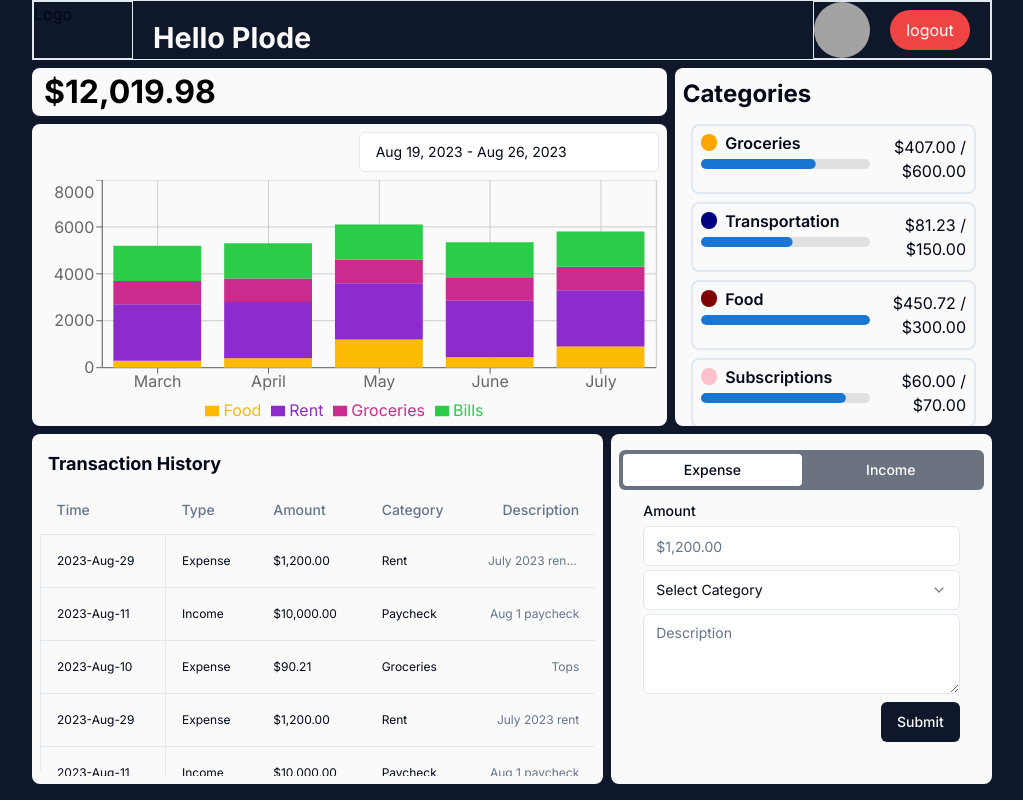
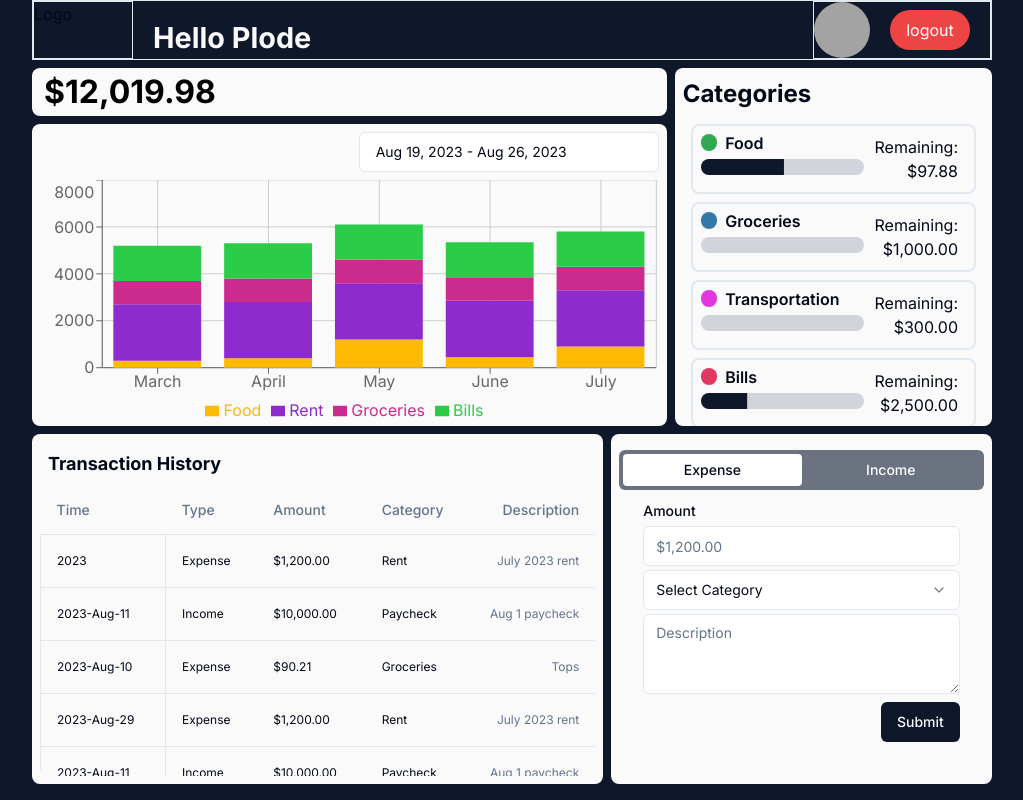
Before and after one commit to plode-v/moeny-tracker, a Next.js app: page /dashboard in a window 1280 px wide. Shown: the whole page, without its empty margins (128-1151 px from the left). Built offline with nearby package versions, Linux system fonts and the light colour scheme.

Commit message:
update overall data

```diff
--- a/components/CategoryChart.tsx
+++ b/components/CategoryChart.tsx
@@ -1,67 +1,18 @@
-import React from 'react'
+import React, { useState } from 'react'
 import { currencyFormat } from '@/lib/utils'
 import { LinearProgress, linearProgressClasses, styled } from '@mui/material'
 import { ScrollArea } from './ui/scroll-area'
-import { Button } from './ui/button'
+import { categories, data } from "@/constants/data"
+import { cn } from '@/lib/utils'
+
+import { Progress } from './ui/progress'
+
+type CategoryExpenses = { [key: string]: number };
 
 const CategoryChart = () => {
 
-    const amountUsed = [
-        {
-            id: 1,
-            amount: 407,
-            category: "Groceries",
-            budget: 600,
-            color: "#FFA500"
-        },
-        {
-            id: 2,
-            amount: 81.23,
-            category: "Transportation",
-            budget: 150,
-            color: "navy"
-        },
-        {
-            id: 3,
-            amount: 450.72,
-            category: "Food",
-            budget: 300,
-            color: "maroon"
+    const [progress, setProgress] = useState<number>();
 
-        },
-        {
-            id: 4,
-            amount: 60,
-            category: "Subscriptions",
-            budget: 70,
-            color: "pink"
-
-        },
-        {
-            id: 5,
-            amount: 418.14,
-            category: "Travel",
-            budget: 450,
-            color: "red"
-
-        },
-        {
-            id: 6,
-            amount: 113.38,
-            category: "Shopping",
-            budget: 120,
-            color: "purple"
-
-        },
-        {
-            id: 7,
-            amount: 5000,
-            category: "Investment",
-            budget: 5000,
-            color: "green"
-
-        }
-    ]
 
     const BorderLinearProgress = styled(LinearProgress)(({ theme }) => ({
         height: 10,
@@ -77,43 +28,89 @@ const CategoryChart = () => {
 
     const handleModal = () => {
         // TODO: show category details on click (modal)
-        alert("Modal")
+        alert()
     }
 
+    const categoryExpenses: CategoryExpenses = {}
+
+    data.forEach((expense) => {
+        if (!categoryExpenses[expense.category]) {
+            categoryExpenses[expense.category] = 0
+        }
+        categoryExpenses[expense.category] += expense.amount;
+
+    })
+
   return (
+    // <ScrollArea className='w-1/3 ml-2 mb-1 mt-2 mr-4 lg:mr-0 rounded-lg bg-neutral-50 overflow-auto category'>
+    //     <h1 className='2xl:my-5 2xl:mx-3 font-bold lg:text-[1.5rem] m-2'>
+    //         Categories
+    //     </h1>
+    //     <div className='flex flex-col items-between'>
+    //         {/* Categories names */}
+    //         {categories.map((expense) => (
+    //             <div key={expense.id} className='h-[70px] flex items-center mx-4 my-1 2xl:my-2 rounded-lg border-2 cursor-pointer' onClick={handleModal}>
+    //                 <div className='flex flex-col h-full w-2/3'>
+    //                     <div className='flex h-full gap-2 items-center'>
+    //                         <div className="h-1/2 aspect-square ml-2 rounded-full" style={{backgroundColor: expense.color}} />
+    //                         <h1 className='font-semibold'>
+    //                             {expense.title}
+    //                         </h1>
+    //                     </div>
+    //                     <div className='h-full ml-2 grid items-start'>
+    //                         {/* <div className='h-3/4 w-full border' /> */}
+    //                         <BorderLinearProgress value={expense.amount < expense.budget ? expense.amount / expense.budget * 100 : 100} variant='determinate' />
+    //                     </div>
+    //                 </div>
+    //                 <div className='w-1/3 mx-2 items-end flex flex-col'>
+    //                     {/* TODO: show amount used / budget */}
+    //                     <div>
+    //                         {currencyFormat(expense.amount)} /
+    //                     </div>
+    //                     <div>
+    //                         {currencyFormat(expense.budget)}
+    //                     </div>
+    //                 </div>
+    //             </div>
+    //         ))}
+    //     </div>
+    // </ScrollArea>
+
     <ScrollArea className='w-1/3 ml-2 mb-1 mt-2 mr-4 lg:mr-0 rounded-lg bg-neutral-50 overflow-auto category'>
-        <h1 className='2xl:my-5 2xl:mx-3 font-bold lg:text-[1.5rem] m-2'>
-            Categories
-        </h1>
+        <h1 className='2xl:my-5 2xl:mx-3 font-bold lg:text-[1.5rem] m-2'>Categories</h1>
         <div className='flex flex-col items-between'>
-            {amountUsed.map((expense) => (
-                <div key={expense.id} className='h-[70px] flex items-center mx-4 my-1 2xl:my-2 rounded-lg border-2 cursor-pointer' onClick={handleModal}>
+            {/* Categories */}
+            {categories.map((cat) => (
+                <div key={cat.id} className='h-[70px] flex items-center mx-4 my-1 2xl:my-2 rounded-lg border-2 cursor-pointer' onClick={handleModal}>
                     <div className='flex flex-col h-full w-2/3'>
                         <div className='flex h-full gap-2 items-center'>
-                            <div className="h-1/2 aspect-square  ml-2 rounded-full" style={{backgroundColor: expense.color}} />
-                            <h1 className='font-semibold'>
-                                {expense.category}
-                            </h1>
+                            <div className="h-1/2 aspect-square ml-2 rounded-full" style={{backgroundColor: cat.color}} />
+                            <h1 className='font-semibold'>{cat.title}</h1>
                         </div>
                         <div className='h-full ml-2 grid items-start'>
-                            {/* <div className='h-3/4 w-full border' /> */}
-                            <BorderLinearProgress value={expense.amount < expense.budget ? expense.amount / expense.budget * 100 : 100} variant='determinate' />
+                            <Progress value={categoryExpenses[cat.title] < cat.budget ? categoryExpenses[cat.title] / cat.budget * 100 : (!categoryExpenses[cat.title] ? 0 : 100)} className='bg-gray-300' />
                         </div>
                     </div>
                     <div className='w-1/3 mx-2 items-end flex flex-col'>
-                        {/* TODO: show amount used / budget */}
-                        <div>
-                            {currencyFormat(expense.amount)} /
-                        </div>
-                        <div>
-                            {currencyFormat(expense.budget)}
+                        <div className='w-1/3 mx-2 items-end justify-between flex flex-col text-end'>
+                            <p className=''>Remaining:</p>
+                            <p>{currencyFormat(Number((cat.budget - (categoryExpenses[cat.title]) || cat.budget).toFixed(2)))}</p>
                         </div>
                     </div>
                 </div>
             ))}
         </div>
+        {/* {categories.map((category) => (
+            <div key={category.id}>
+                <h2>{category.title}</h2>
+                <p>Budget: ${category.budget}</p>
+                <p>Expenses: ${categoryExpenses[category.title]} || 0</p>
+                <p>
+                    Remaining Budget: ${category.budget - (categoryExpenses[category.title] || 0)}
+                </p>
+            </div>
+        ))} */}
     </ScrollArea>
-
   )
 }
 
--- a/components/QuickAdd.tsx
+++ b/components/QuickAdd.tsx
@@ -41,7 +41,7 @@ const QuickAdd = () => {
       if (!exAmount) {
         alert("Amount cannot be empty");
       } else {
-        alert("OK")
+        alert(`${exAmount}, ${exCategory}`)
       }
     } catch (err) {
       console.error(err);
@@ -49,7 +49,6 @@ const QuickAdd = () => {
   };
 
   return (
-    // FIXME: change tabs bg-color
     // FIXME: change to shadcn form
     // TODO: remove input field outline on focus
     <div className='w-2/5 m-1 mr-4 lg:mr-0 mb-4 rounded-lg bg-neutral-50'>
--- a/components/TransactionHistory.tsx
+++ b/components/TransactionHistory.tsx
@@ -18,8 +18,8 @@ const TransactionHistory = () => {
       type: "Expense",
       amount: 1200,
       category: "Rent",
-      description: "July 2023 rent kjasd;flja;sidjf;laksjd;f;alsdfka;lsdjf;",
-      time: '2023-Aug-29'
+      description: "July 2023 rent",
+      time: new Date().getFullYear()
     },
     {
       id: 2,
--- /dev/null
+++ b/components/ui/progress.tsx
@@ -0,0 +1,28 @@
+"use client"
+
+import * as React from "react"
+import * as ProgressPrimitive from "@radix-ui/react-progress"
+
+import { cn } from "@/lib/utils"
+
+const Progress = React.forwardRef<
+  React.ElementRef<typeof ProgressPrimitive.Root>,
+  React.ComponentPropsWithoutRef<typeof ProgressPrimitive.Root>
+>(({ className, value, ...props }, ref) => (
+  <ProgressPrimitive.Root
+    ref={ref}
+    className={cn(
+      "relative h-4 w-full overflow-hidden rounded-full bg-secondary",
+      className
+    )}
+    {...props}
+  >
+    <ProgressPrimitive.Indicator
+      className="h-full w-full flex-1 transition-all bg-primary"
+      style={{ transform: `translateX(-${100 - (value || 0)}%)` }}
+    />
+  </ProgressPrimitive.Root>
+))
+Progress.displayName = ProgressPrimitive.Root.displayName
+
+export { Progress }
--- /dev/null
+++ b/constants/data.ts
@@ -0,0 +1,45 @@
+export const categories = [
+    {
+        id: 1,
+        title: "Food",
+        color: "#32a852",
+        budget: 200
+    },
+    {
+        id: 2,
+        title: "Groceries",
+        color: "#327ba8",
+        budget: 1000
+    },
+    {
+        id: 3,
+        title: "Transportation",
+        color: "#e038de",
+        budget: 300
+    },
+    {
+        id: 4,
+        title: "Bills",
+        color: "#e0385f",
+        budget: 3500
+    }
+]
+
+export const data = [
+    {
+        id: 1,
+        amount: 102.12,
+        category: "Food",
+        type: "Expense",
+        description: "Momo shabu",
+        time: new Date()
+    },
+    {
+        id: 2,
+        amount: 1000,
+        category: "Bills",
+        type: "Expense",
+        description: "July 2023 Rent",
+        time: new Date()
+    }
+]
--- a/package.json
+++ b/package.json
@@ -15,6 +15,7 @@
     "@mui/material": "^5.14.6",
     "@radix-ui/react-label": "^2.0.2",
     "@radix-ui/react-popover": "^1.0.6",
+    "@radix-ui/react-progress": "^1.0.3",
     "@radix-ui/react-scroll-area": "^1.0.4",
     "@radix-ui/react-select": "^1.2.2",
     "@radix-ui/react-slot": "^1.0.2",
```
Also changed, not shown: context/transactions.ts (added), 1 other file (tests, documents, lock files or other folders).
